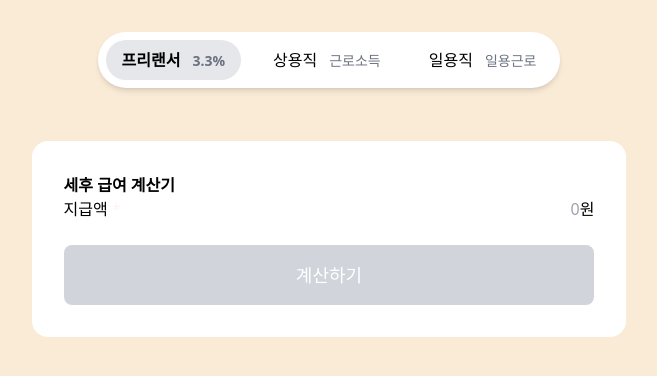
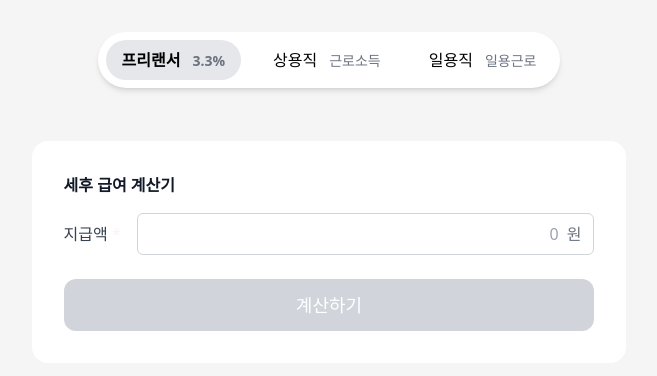
Before and after one commit to michelle-jeon/shrimply-calc-pay, a React (Vite) app: page / in a window 1280 px wide. Shown: the top 376 px of the page, without its empty margins (311-968 px from the left). Built offline with nearby package versions, Linux system fonts and the light colour scheme.

Commit message:
feat : 프리랜서 계산

```diff
--- a/src/components/CalculatorSection/CalculatorSection.tsx
+++ b/src/components/CalculatorSection/CalculatorSection.tsx
@@ -50,6 +50,7 @@ export default function CalcuatorSection({ selectedTab }: CalculatorSectionProps
 
   //계산
   const calculateAsType = () =>{
+    console.log(calculatorData)
     if (!calculatorData || !calculatorData.isValid) return;
     setIsCalculating(true);
     let result:CalcResultData;
@@ -59,17 +60,19 @@ export default function CalcuatorSection({ selectedTab }: CalculatorSectionProps
           result = calculateFree(freeData.amount);
           break;
         case "상용직":
-          // 상용직 계산 로직 추가
           const regulData = calculatorData as RegularCalcData;
           result = calculateRegular(regulData.amount);
           break;
         case "일용직":
-          // 일용직 계산 로직 추가
-          result = calculateDay();
+          const dayData = calculatorData as DayCalcData;
+          result = calculateDay(dayData.amount);
           break;
         default:
           throw new Error("알 수 없는 계산 타입");
       }
+    setCalculatedResult(result);
+    setCurrentScreen("result");
+    setIsCalculating(false);
   }
 
   const calculateFree = (amt: number): CalcResultData => {
@@ -100,6 +103,20 @@ export default function CalcuatorSection({ selectedTab }: CalculatorSectionProps
     }
   }
 
+  const calculateDay = (amt:number): CalcResultData =>{
+    const withholdingTax = amt * 0.03;
+    const localTax = amt * 0.003;
+    const netSalary = amt - withholdingTax - localTax;
+
+    return {
+      totSalary:amt,
+      withholdingTax,
+      localTax,
+      netSalary,
+      type:"일용직"
+    }
+  }
+
   const isButtonEnabled = calculatorData?.isValid ?? false;
 
   const renderCalculatorInput = () => {
@@ -116,7 +133,7 @@ export default function CalcuatorSection({ selectedTab }: CalculatorSectionProps
   };
   return (
     <div className="bg-[#ffffff] relative rounded-2xl w-full max-w-[594.77px] p-8">
-      <p className="text-14 font-bold text-left">세후 급여 계산기</p>
+      <p className="text-14 font-bold text-left text-gray-900 mb-4">세후 급여 계산기</p>
       {/* 메인 컨텐츠 영역 */}
       {currentScreen === 'calculator' && (
         <>
@@ -124,9 +141,9 @@ export default function CalcuatorSection({ selectedTab }: CalculatorSectionProps
           <button
             onClick={calculateAsType}
             disabled={!isButtonEnabled || isCalculating}
-            className={`w-full py-4 rounded-lg text-white font-medium text-lg mt-6 transition-all duration-200 ${
+            className={`w-full py-3 rounded-xl text-white font-medium text-lg mt-6 transition-all duration-200 ${
               isButtonEnabled && !isCalculating
-                ? 'bg-blue-500 hover:bg-blue-600 cursor-pointer'
+                ? 'bg-orange-500 hover:bg-orange-600 cursor-pointer'
                 : 'bg-gray-300 cursor-not-allowed'
             }`}
             style={{
--- a/src/components/Calculators/FreeCalc.tsx
+++ b/src/components/Calculators/FreeCalc.tsx
@@ -13,10 +13,12 @@ export default function FreeCalc({onDataChange}:FreeCalcProps) {
     return !isNaN(parseInt(value)) && parseInt(value) > 0;
   }
 
-  const handleAmountChange = (e) =>{
-    setAmount(e.target.value);
-    const valid = validateAmount(e.target.value);
-    setIsValid(valid);
+  const handleAmountChange = (e: React.ChangeEvent<HTMLInputElement>) =>{
+    const value = e.target.value
+    if (/^\d*$/.test(value)) {
+      setAmount(value);
+      setIsValid(validateAmount(value));
+    }
   }
 
   useEffect(()=>{
@@ -26,19 +28,19 @@ export default function FreeCalc({onDataChange}:FreeCalcProps) {
 
   return (
     <div className='text-left'>
-      <div className="flex w-full">
-        <label className=''>
+      <div className="flex w-full items-center space-x-4">
+        <label className='text-gray-700 font-medium'>
           지급액 <span className="text-red-50">*</span>
         </label>
-        <div className="flex grow">
+        <div className="flex grow items-center border border-gray-300 rounded-md px-3 py-2">
           <input
             type="text"
-            className='grow text-right'
+            className='grow text-right w-full focus:outline-none'
             value={amount}
             onChange={handleAmountChange}
             placeholder='0'
           />
-          <span className="">원</span>
+          <span className="ml-2 text-gray-500">원</span>
         </div>
       </div>
       {amount && !isValid && (
--- a/src/index.css
+++ b/src/index.css
@@ -1,3 +1,3 @@
 body {
-  background-color: antiquewhite;
+  background-color: whitesmoke;
 }
```
